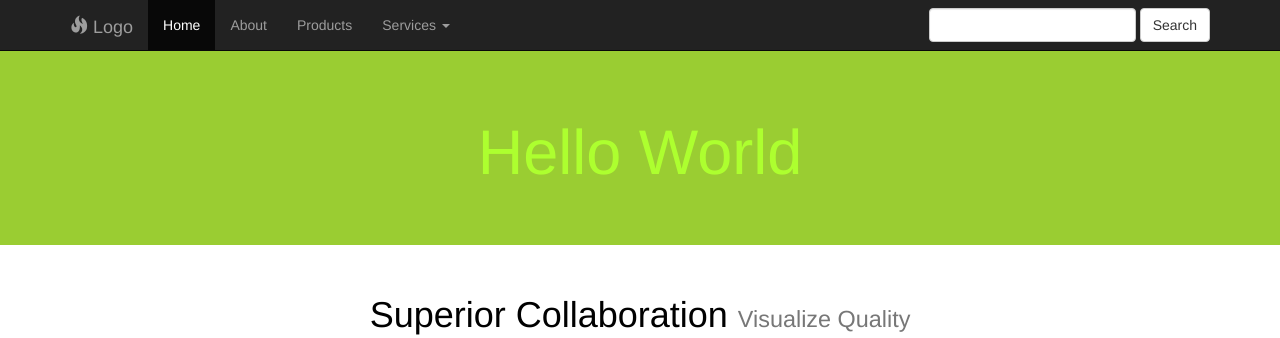
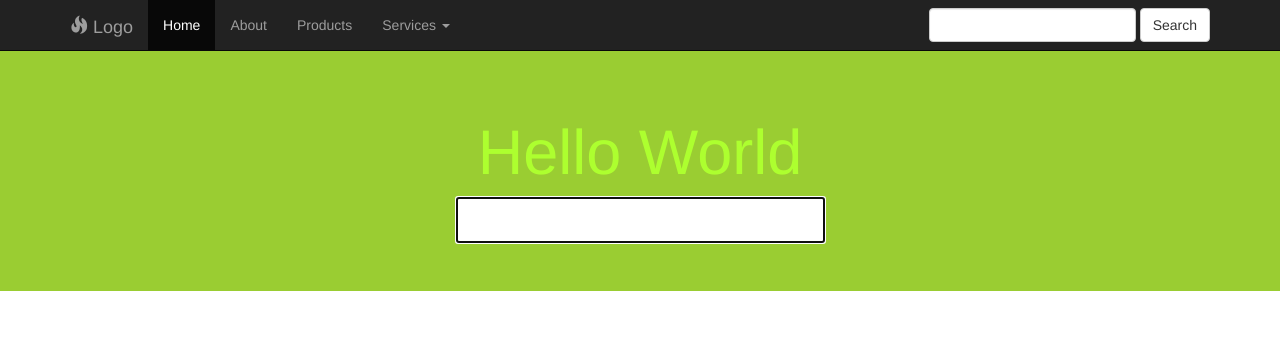
Before and after one commit to maxmonti/html5bootcamp, a plain HTML site: page 1-Javascript_JQuery/index.html in a window 1280 px wide. Shown: the top 338 px of the page. Drawn offline with Linux system fonts and the light colour scheme.

Commit message:
JS cursor position after fade in

```diff
--- a/1-Javascript_JQuery/index.html
+++ b/1-Javascript_JQuery/index.html
@@ -91,11 +91,15 @@
 			</section>
 
 
+			<input id="texta" type="text" class="alias" style="color:black; font-size: 200%;">
+
+
 		</div>
 	</div>
 	</section>
     <!-- Content -->
     <div class="container">
+
 
         <!-- Page Intro -->
         <section>
--- a/1-Javascript_JQuery/js/custom.js
+++ b/1-Javascript_JQuery/js/custom.js
@@ -1,8 +1,18 @@
 
 function fadeInSection() {
-     $("#hidden-section").fadeIn(3000);
+     $( "#texta").val("");
+
+     $.when($("#hidden-section").fadeIn(3000)).done(
+		function(){
+			$( "#texta" ).focus();
+
+			});
+
+
+
+
 }
 
 
 
-$( document ).ready( fadeInSection )
+$( document ).ready( fadeInSection );
```
